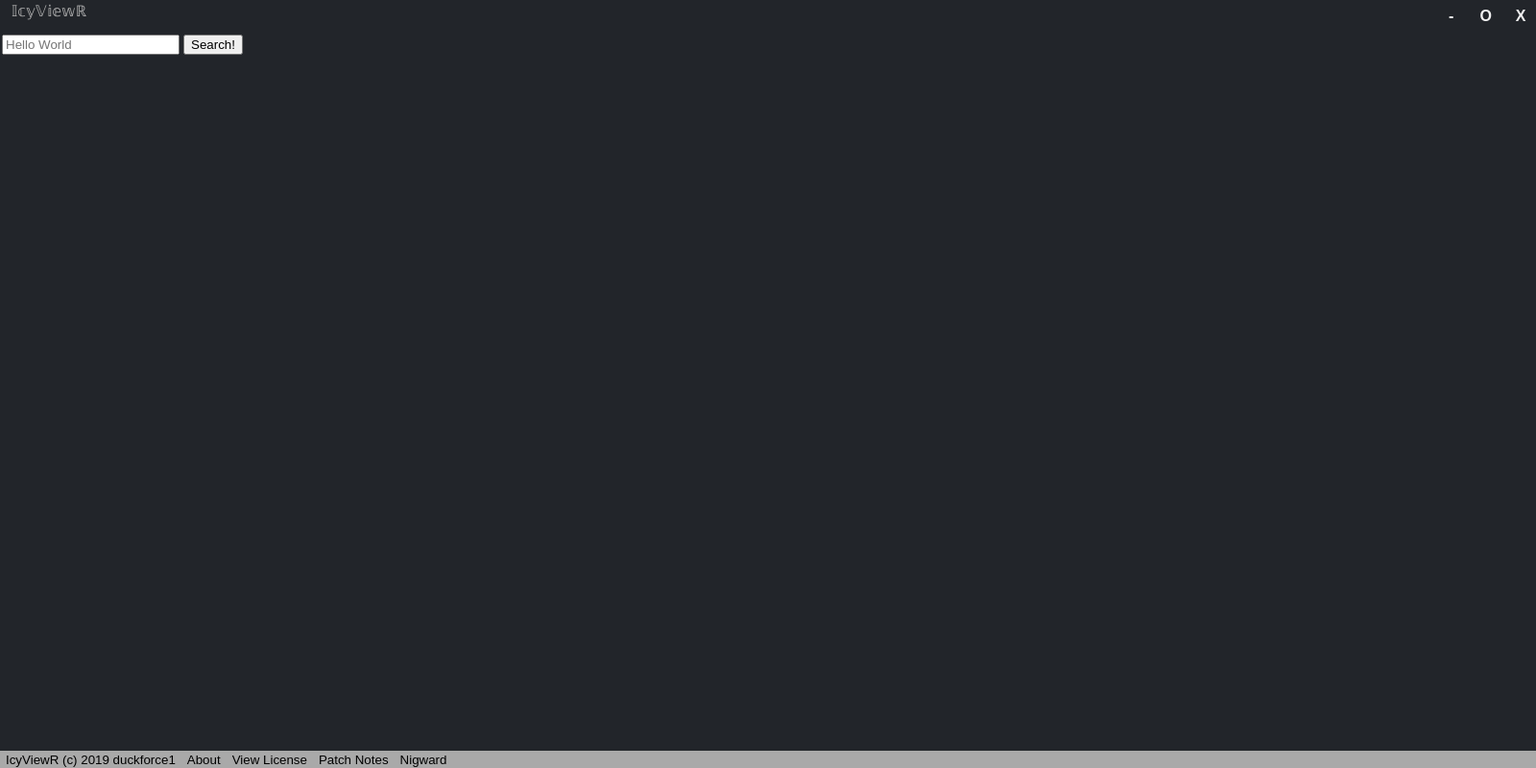
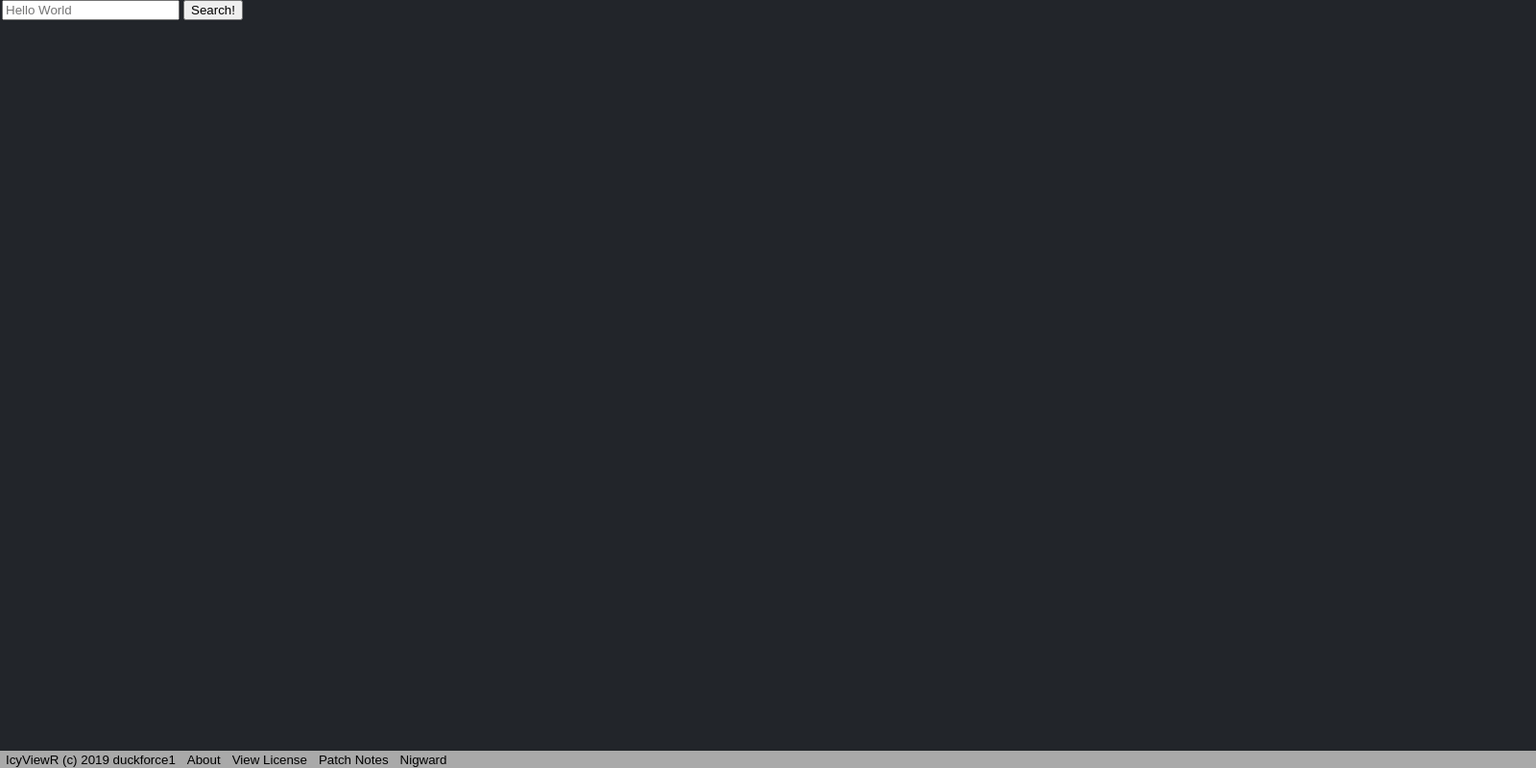
Before and after one commit to Patricks-Corner/Redhedge, an Electron app: page docs/index.html in a window 1600 px wide. Shown: the whole page at 96% size. Drawn offline with Linux system fonts and the light colour scheme; no server answers; files whose address does not match are found by name.

Commit message:
Update index.html

```diff
--- a/docs/index.html
+++ b/docs/index.html
@@ -3,16 +3,7 @@
   <head>
     <link rel="stylesheet" type="text/css" href="exo.css">
     <script src="./js/exo.js"></script>
-            <script type="text/javascript" src="jquery.js"></script>
-
-   <div id="title-bar">
-      <div id="title">𝕀𝕔𝕪𝕍𝕚𝕖𝕨ℝ</div>
-      <div id="title-bar-btns">
-        <button id="min-btn"><b>-</b></button>
-        <button id="max-btn"><b>O</b></button>
-        <button id="close-btn"><b>X</b></button>
-      </div>
-    </div>
+    <script type="text/javascript" src="jquery.js"></script>
 
 
   <title>Movie Title Parser POC</title>
```
